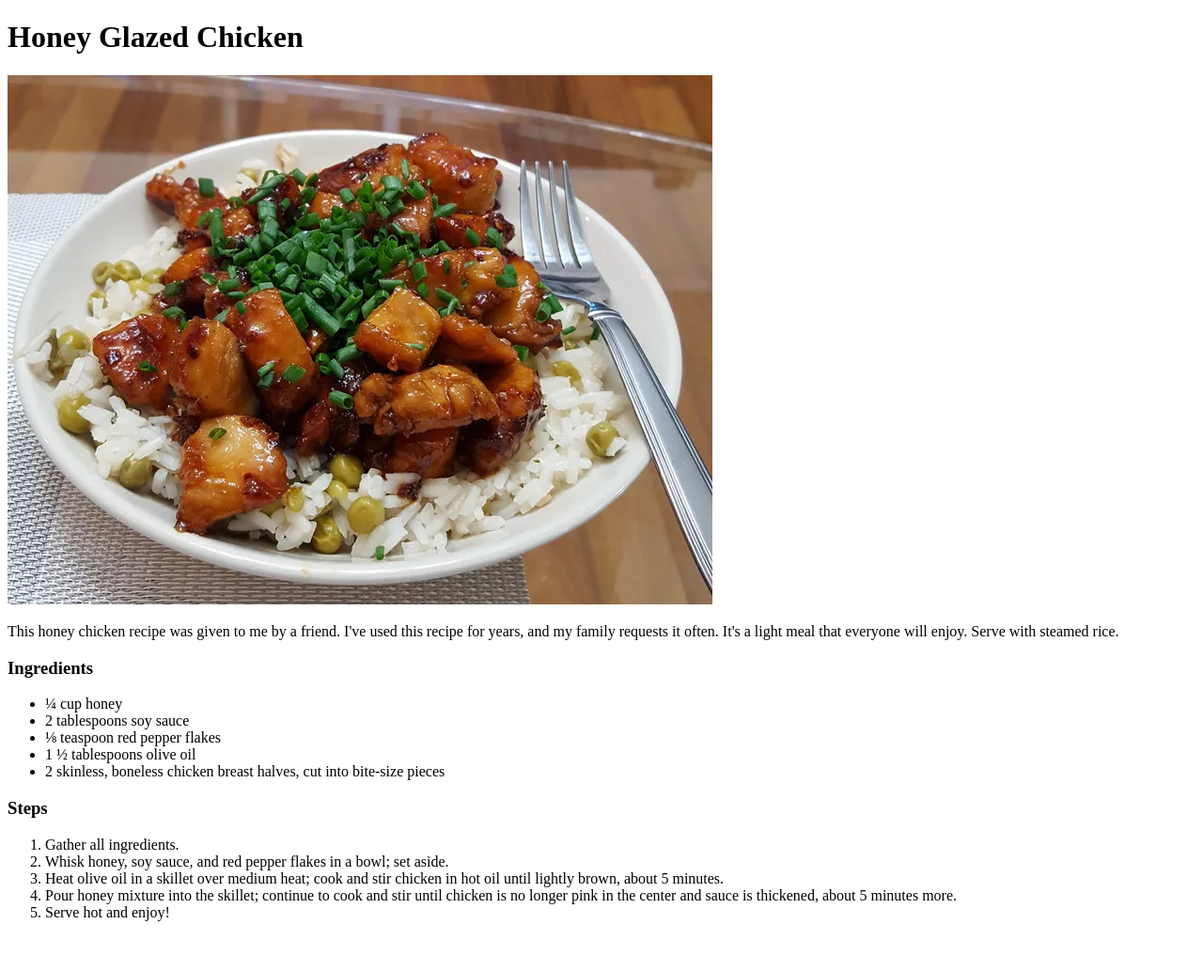
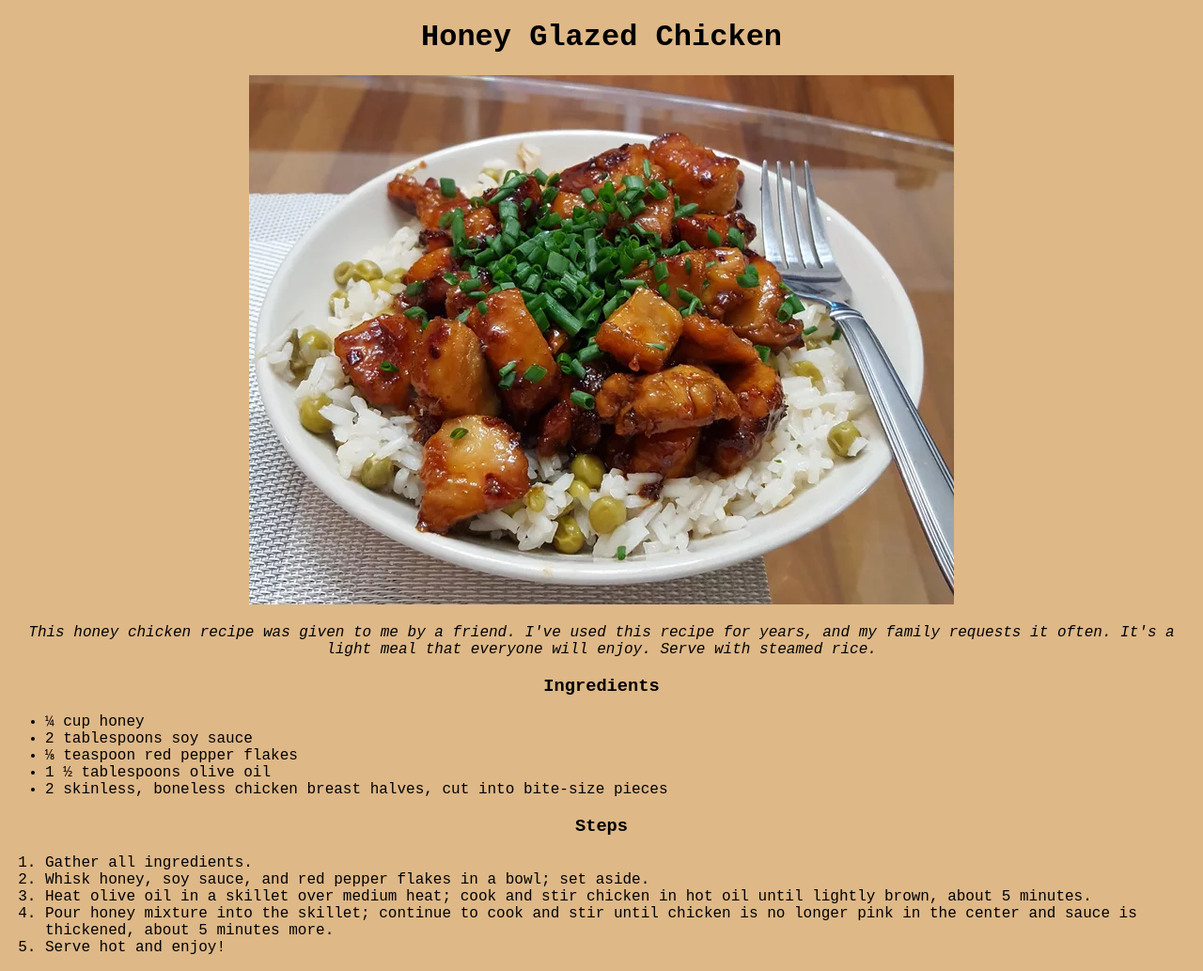
Before and after one commit to PedroFranca2299/odin-recipes, a plain HTML site: page recipes/chicken.html in a window 1280 px wide. Shown: the whole page at 94% size. Before the commit the page ends 996 px from the top, so only its background shows below. Drawn offline with Linux system fonts and the light colour scheme.

Commit message:
Add style to chicken.html

```diff
--- a/recipes/chicken.html
+++ b/recipes/chicken.html
@@ -5,14 +5,14 @@
     <meta http-equiv="X-UA-Compatible" content="IE=edge">
     <meta name="viewport" content="width=device-width, initial-scale=1.0">
     <title>Honey Glazed Chicken</title>
-    <link rel="stylesheet" href="../recipes/chicken.html">
+    <link rel="stylesheet" href="../styles/chicken.css">
 </head>
 <body>
-    <h1>Honey Glazed Chicken</h1>
+    <h1 class="main-title">Honey Glazed Chicken</h1>
     <img src="../images/chicken.jpg" alt="A honey glazed chicken dish">
-    <p>This honey chicken recipe was given to me by a friend. I've used this recipe for years, and my family requests it often. It's a light meal that everyone will enjoy. Serve with steamed rice.</p>
+    <p class="description">This honey chicken recipe was given to me by a friend. I've used this recipe for years, and my family requests it often. It's a light meal that everyone will enjoy. Serve with steamed rice.</p>
     <h3>Ingredients</h3>
-    <ul>
+    <ul class="ingredients">
         <li>¼ cup honey</li>
         <li>2 tablespoons soy sauce</li>
         <li>⅛ teaspoon red pepper flakes</li>
@@ -20,7 +20,7 @@
         <li>2 skinless, boneless chicken breast halves, cut into bite-size pieces</li>
     </ul>
     <h3>Steps</h3>
-    <ol>
+    <ol class="steps">
         <li>Gather all ingredients.</li>
         <li>Whisk honey, soy sauce, and red pepper flakes in a bowl; set aside.</li>
         <li>Heat olive oil in a skillet over medium heat; cook and stir chicken in hot oil until lightly brown, about 5 minutes.</li>
--- a/styles/chicken.css
+++ b/styles/chicken.css
@@ -0,0 +1,18 @@
+body {
+    background-color: burlywood;
+    font-family: 'Courier New', Courier, monospace;
+    text-align: center;
+}
+
+.main-title {
+    text-align: center;
+}
+
+.description {
+    font-style: italic;
+}
+
+.ingredients,
+.steps {
+    text-align: left;
+}
```
